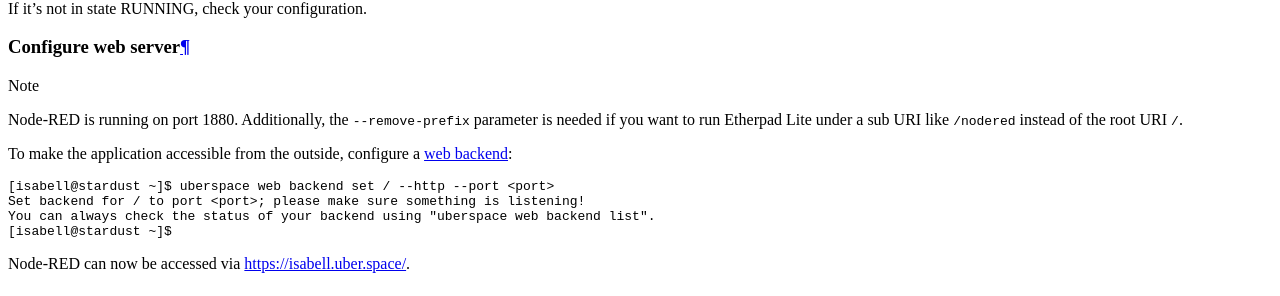
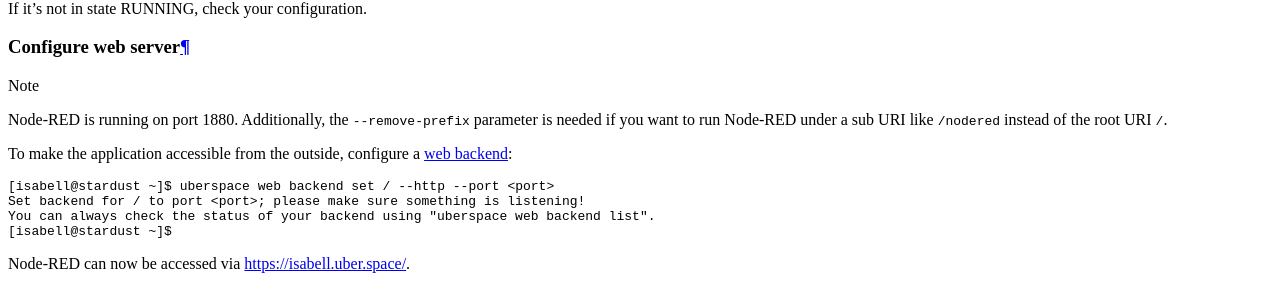
Before and after one commit to Uberspace/lab, a Sphinx documentation site: the page built from source/guide_node-red.rst, in a window 1280 px wide and 900 px high, scrolled down 5282 px. Shown: the part 149-445 px from the top of the window. Built offline with Sphinx 7.4.7 and the Read the Docs theme 2.0.0, drawn with Linux system fonts in a browser that asks for light colours.

Commit message:
Update guide_node-red.rst

```diff
--- a/source/guide_node-red.rst
+++ b/source/guide_node-red.rst
@@ -84,7 +84,7 @@
 
 .. note::
 
-    Node-RED is running on port 1880. Additionally, the ``--remove-prefix`` parameter is needed if you want to run Etherpad Lite under a sub URI like ``/nodered`` instead of the root URI ``/``.
+    Node-RED is running on port 1880. Additionally, the ``--remove-prefix`` parameter is needed if you want to run Node-RED under a sub URI like ``/nodered`` instead of the root URI ``/``.
 
 .. include:: includes/web-backend.rst
 
```
